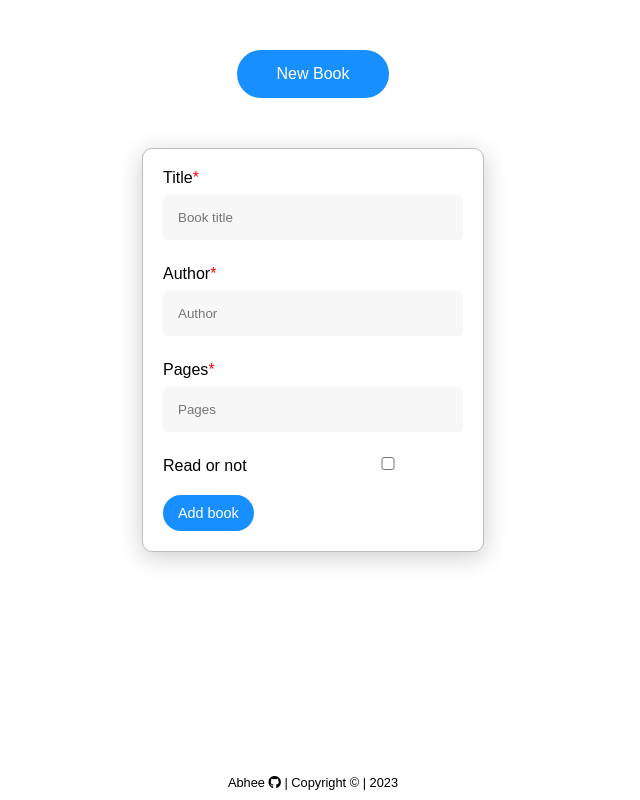
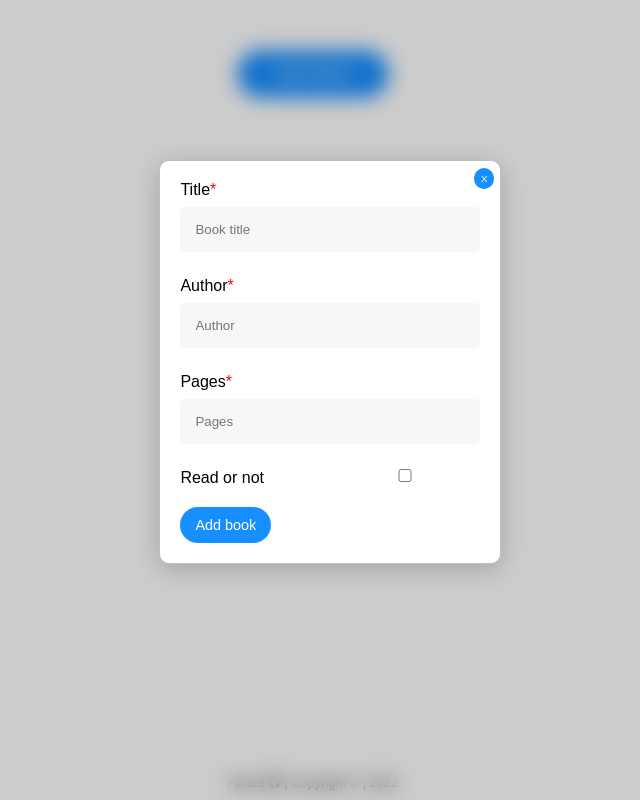
Before and after one commit to Abheekrishna/library, a plain HTML site: page index.html in a window 1280 px wide. Both pictures are taken after a click on the button "New Book". Shown: the whole page, without its empty margins (327-967 px from the left). Drawn offline with Linux system fonts and the light colour scheme.

Commit message:
Added overlay effect and close button icon

```diff
--- a/app.js
+++ b/app.js
@@ -6,6 +6,8 @@ const pagesInput = document.getElementById('page');
 const readInput = document.getElementById('read');
 const submitBtn = document.getElementById('submit');
 const year = document.getElementById('year');
+const overlay = document.getElementById('overlay');
+const closeBtn = document.getElementById('close');
 
 const cardDiv = document.getElementById('cards');
 
@@ -21,12 +23,20 @@ let myLibrary = [];
 addBtn.addEventListener('click', () => {
     if(count === 1) {
         formsDiv.style.display = 'flex';
+        overlay.classList.add('overlay');
         count = 2;
     } else if(count === 2) {
         formsDiv.style.display = 'none';
+        overlay.classList.remove('overlay');
         count = 1;
     }
 })
+
+closeBtn.addEventListener('click', () => {
+    formsDiv.style.display = 'none';
+    overlay.classList.remove('overlay');
+})
+
 
 const render = () => {
     const cardsDiv = document.getElementById('cards');
--- a/index.html
+++ b/index.html
@@ -9,7 +9,7 @@
     <link rel="stylesheet" href="style.css">
 </head>
 <body>
-    <div class="overlay"></div>
+    <div id="overlay"></div>
     <div class="container">
         <div class="header">
             <button id="newBook" class="newBook">New Book</button>
@@ -18,6 +18,7 @@
 
         <div class="forms" id="forms">
         <form class="form" id="form">
+            <div class="close" id="close">X</div>
             <label class="labels" for="title">Title<span class="required">*</span></label>
             <input class="inputs" type="text" required id="title" placeholder="Book title">
 
--- a/style.css
+++ b/style.css
@@ -10,6 +10,7 @@ body {
     -webkit-focus-ring-color: rgba(255, 255, 255, 0) !important;
     outline: none !important;
 }
+
 
 
 .header {
@@ -36,9 +37,43 @@ body {
 
 .forms {
     display: none;
+    position: absolute;
+    top: 20%;
+    left: 38%;
     flex-direction: column;
     align-items: center;
-    z-index: 100;
+    z-index: 101;
+}
+.close {
+    position: absolute;
+    left: 92%;
+    top: 2%;
+    font-size: 0.6rem;
+    padding: 5px 7px;
+    border: none;
+    border-radius: 150px;
+    background-color: rgb(24, 143, 255);
+    color: #fff;
+    cursor: pointer;
+}
+.overlay {
+    height: 100vh;
+    width: 100vw;
+    z-index: 50;
+    position: fixed;
+    box-shadow: 0 0 20px rgba(0, 0, 0, 0.2);
+    background-color: rgba(0, 0, 0, 0.2);
+    backdrop-filter: blur(10px);
+    animation: blurAnimation 0.5s ease-in-out;
+}
+
+@keyframes blurAnimation {
+    0% {
+        backdrop-filter: blur(0px);
+    }
+    100% {
+        backdrop-filter: blur(10px);
+    }
 }
 
 .form {
```
